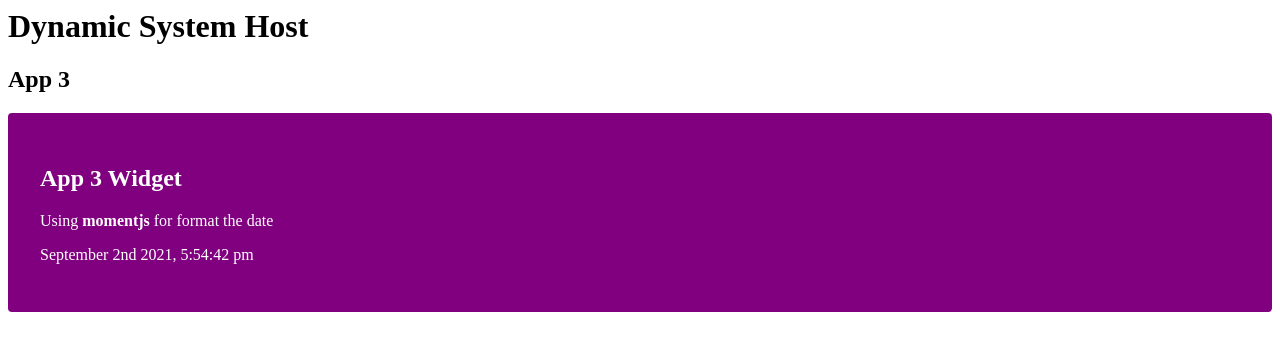
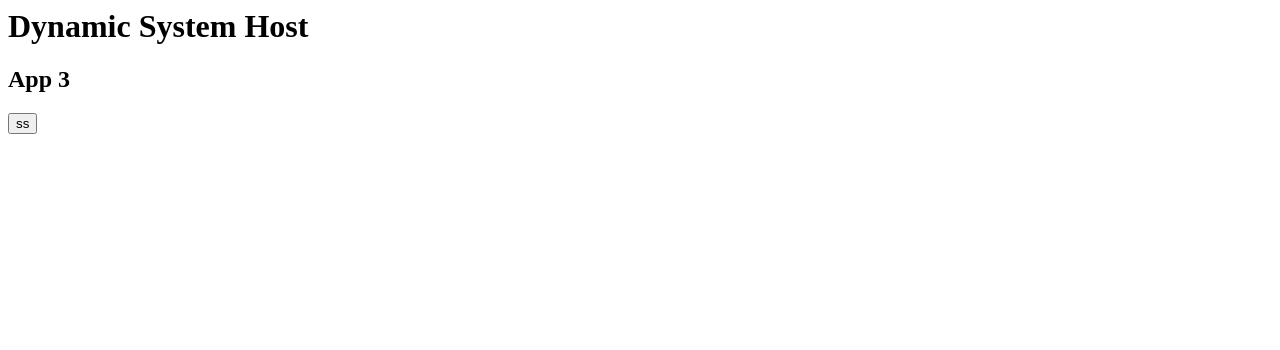
Before and after one commit to rafaelsevla/mfe2, a React app: page / in a window 1280 px wide. Shown: the top 350 px of the page. Built offline with nearby package versions, Linux system fonts and the light colour scheme.

Commit message:
change eslint rules

```diff
--- a/package.json
+++ b/package.json
@@ -11,6 +11,7 @@
     "babel-loader": "8.2.2",
     "bundle-loader": "^0.5.6",
     "eslint": "^7.32.0",
+    "eslint-plugin-unused-imports": "^1.1.4",
     "gulp": "^4.0.2",
     "gulp-concat": "^2.6.1",
     "html-webpack-plugin": "5.3.2",
--- a/src/App.tsx
+++ b/src/App.tsx
@@ -5,7 +5,9 @@ const App = () => (
   <div>
     <h1>Dynamic System Host</h1>
     <h2>App 3</h2>
-    <LocalButton />
+    <button onClick={e => console.log(e)}>
+      ss
+    </button>
   </div>
 );
 
```
Also changed, not shown: .eslintrc.js, 1 other file (tests, documents, lock files or other folders).
